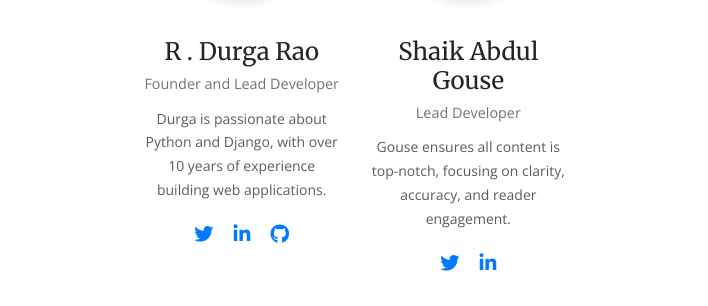
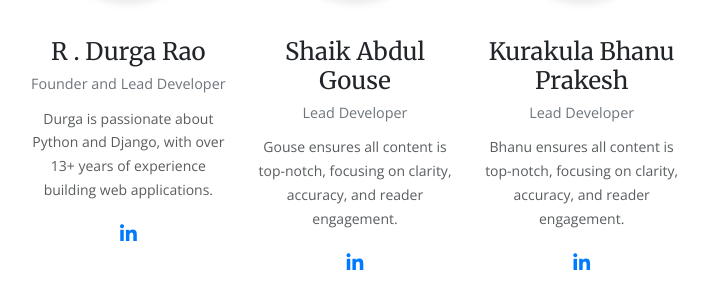
Before and after one commit to gouse-1725/Blog_repo, a Django app: page /about/ in a window 1280 px wide. Shown: the part 1600-1906 px from the top of the page, without its empty margins (95-803 px from the left). Run offline with Django 5.2, Linux system fonts and the light colour scheme; data comes from the database, SQL or seed files in the repository; some libraries are stand-ins or nearby versions.

Commit message:
updated code

```diff
--- a/templates/about.html
+++ b/templates/about.html
@@ -266,11 +266,9 @@
                         <img src="{% static 'Durga.jpg' %}" alt="Durga Rao">
                         <h4>R . Durga Rao</h4>
                         <p class="role">Founder and Lead Developer</p>
-                        <p class="text-muted small">Durga is passionate about Python and Django, with over 10 years of experience building web applications.</p>
+                        <p class="text-muted small">Durga is passionate about Python and Django, with over 13+ years of experience building web applications.</p>
                         <div class="social-icons">
-                            <a href="#" target="_blank"><i class="fab fa-twitter"></i></a>
-                            <a href="#" target="_blank"><i class="fab fa-linkedin-in"></i></a>
-                            <a href="#" target="_blank"><i class="fab fa-github"></i></a>
+                            <a href="https://www.linkedin.com/in/durgarao-raghavapurapu/" target="_blank"><i class="fab fa-linkedin-in"></i></a>
                         </div>
                     </div>
                     <div class="col-md-6 col-lg-4 team-member">
@@ -279,10 +277,57 @@
                         <p class="role">Lead Developer</p>
                         <p class="text-muted small">Gouse ensures all content is top-notch, focusing on clarity, accuracy, and reader engagement.</p>
                         <div class="social-icons">
-                            <a href="#" target="_blank"><i class="fab fa-twitter"></i></a>
-                            <a href="#" target="_blank"><i class="fab fa-linkedin-in"></i></a>
+                            <a href="www.linkedin.com/in/abdul-gouse-29aab3206" target="_blank"><i class="fab fa-linkedin-in"></i></a>
                         </div>
                     </div>
+
+                    <div class="col-md-6 col-lg-4 team-member">
+                        <img src="{% static 'bhanu.JPG' %}" alt="Abdul Gouse">
+                        <h4>Kurakula Bhanu Prakesh</h4>
+                        <p class="role">Lead Developer</p>
+                        <p class="text-muted small">Bhanu ensures all content is top-notch, focusing on clarity, accuracy, and reader engagement.</p>
+                        <div class="social-icons">
+                            <a href="https://www.linkedin.com/in/bhanu-prakash-184a2527b/" target="_blank"><i class="fab fa-linkedin-in"></i></a>
+                        </div>
+                    </div>
+
+                    <div class="col-md-6 col-lg-4 team-member">
+                        <img src="{% static 'charan.jpg' %}" alt="Abdul Gouse">
+                        <h4>Sai Charan Marrapu</h4>
+                        <p class="role">Lead Developer</p>
+                        <p class="text-muted small">Charan ensures all content is top-notch, focusing on clarity, accuracy, and reader engagement.</p>
+                        <div class="social-icons">
+                            <a href="https://www.linkedin.com/in/sai-charan-marrapu-3657731b3" target="_blank"><i class="fab fa-linkedin-in"></i></a>
+                        </div>
+                    </div>
+
+                    <div class="col-md-6 col-lg-4 team-member">
+                        <img src="{% static 'afrid.jpg' %}" alt="Abdul Gouse">
+                        <h4>Shaik Afrid</h4>
+                        <p class="role">Lead Developer</p>
+                        <p class="text-muted small">Afrid ensures all content is top-notch, focusing on clarity, accuracy, and reader engagement.</p>
+                        <div class="social-icons">
+                            <a href="https://www.linkedin.com/in/shaikafrid3008" target="_blank"><i class="fab fa-linkedin-in"></i></a>
+                        </div>
+                    </div>
+
+                    <div class="col-md-6 col-lg-4 team-member">
+                        <img src="{% static 'sagar.jpg' %}" alt="Abdul Gouse">
+                        <h4>Sattenapalli Sagara Chari</h4>
+                        <p class="role">Lead Developer</p>
+                        <p class="text-muted small">Chari ensures all content is top-notch, focusing on clarity, accuracy, and reader engagement.</p>
+                        <div class="social-icons">
+                            <a href="https://www.linkedin.com/in/sattenapalli-sagarachari725/" target="_blank"><i class="fab fa-linkedin-in"></i></a>
+                        </div>
+                    </div>
+
+
+
+
+
+
+
+
                     {# Add more team members as needed #}
                 </div>
 
```
Also changed, not shown: 4 other files.
